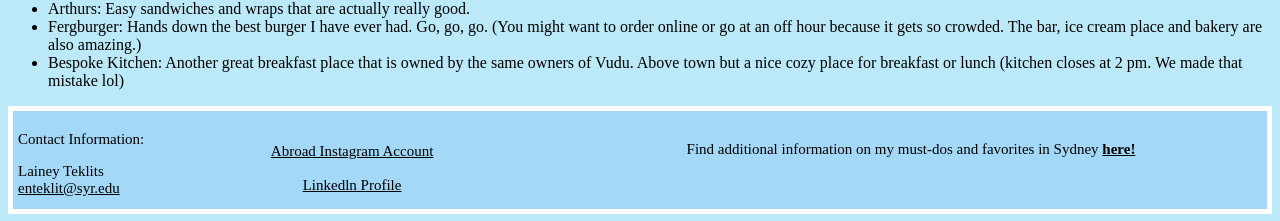
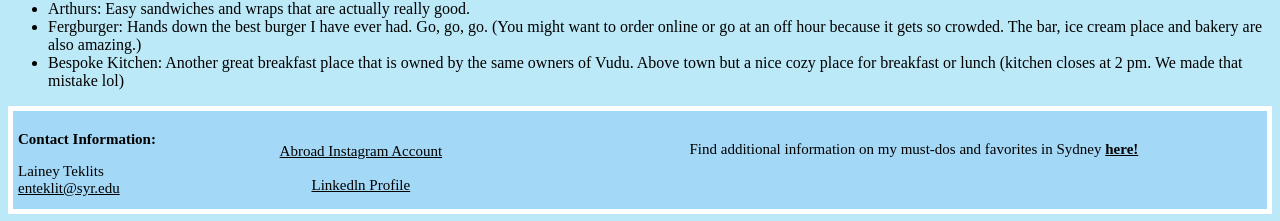
Before and after one commit to eteklits/ist263, a plain HTML site: page project06/travel.html in a window 1280 px wide. Shown: the part 4264-4485 px from the top of the page. Drawn offline with Linux system fonts and the light colour scheme; a web font is replaced by a local one.

Commit message:
Update travel.html

```diff
--- a/project06/travel.html
+++ b/project06/travel.html
@@ -76,7 +76,6 @@
     <div class="column5">
     <h3>Byron Bay</h3>
     <p class="tinyparagraph2">The most perfect place ever. Bryon Bay is a small beach town up the coast from Sydney. I would have gone here every weekend abroad if I could have!</p>
-    <br>
     <img src ="../Project04/byronbay.jpg" width="270" alt="Beach in Byron Bay, Australia">
     <img src ="../Project04/byron2.jpg" width="285" alt="Beach in Byron Bay, Australia">
     <p><strong>Flight:</strong> Jetstar from Sydney to Ballina Airport (Byron Bay) 1 ½ hrs </p>
@@ -150,7 +149,7 @@
 
 
     <div class="row5">
-        <div class="questions1"><p>Contact Information:</p>
+        <div class="questions1"><p><strong>Contact Information:</strong></p>
             Lainey Teklits <br>
             <a href=" enteklit@syr.edu">enteklit@syr.edu</a> <br>
         </div>
```
